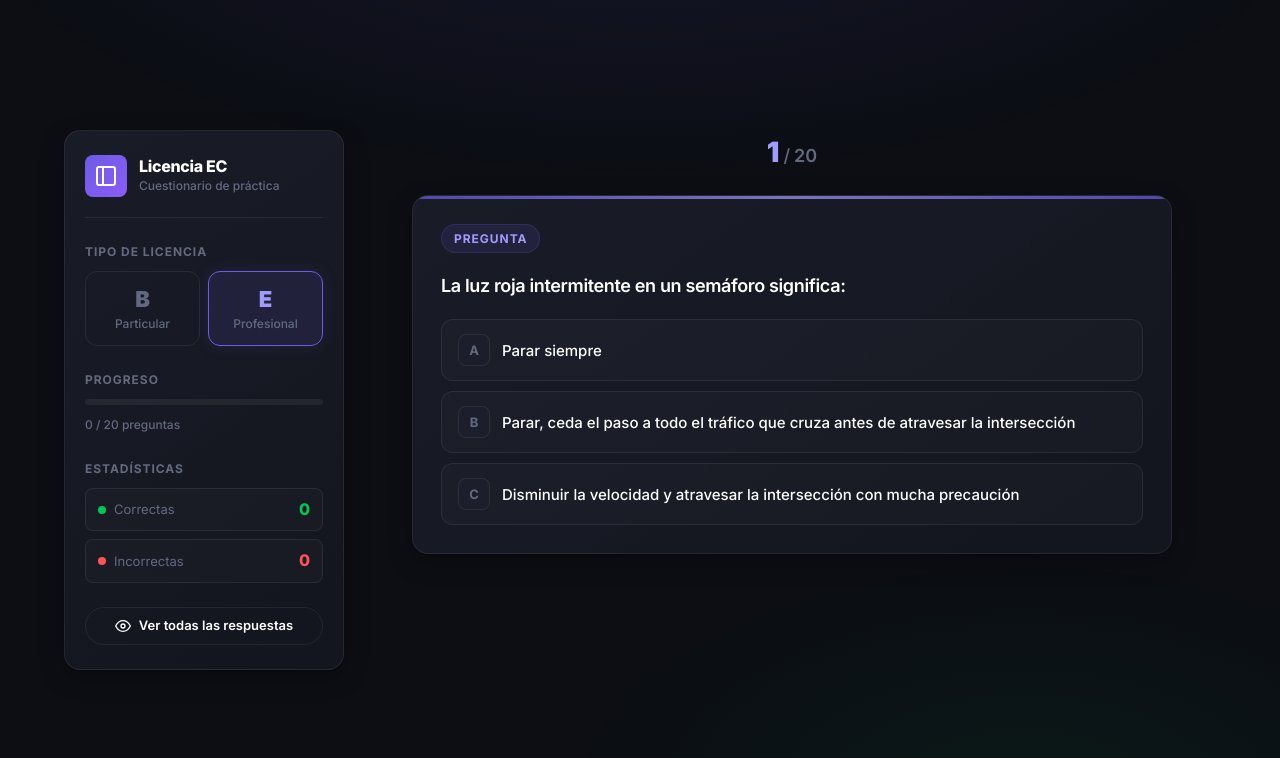
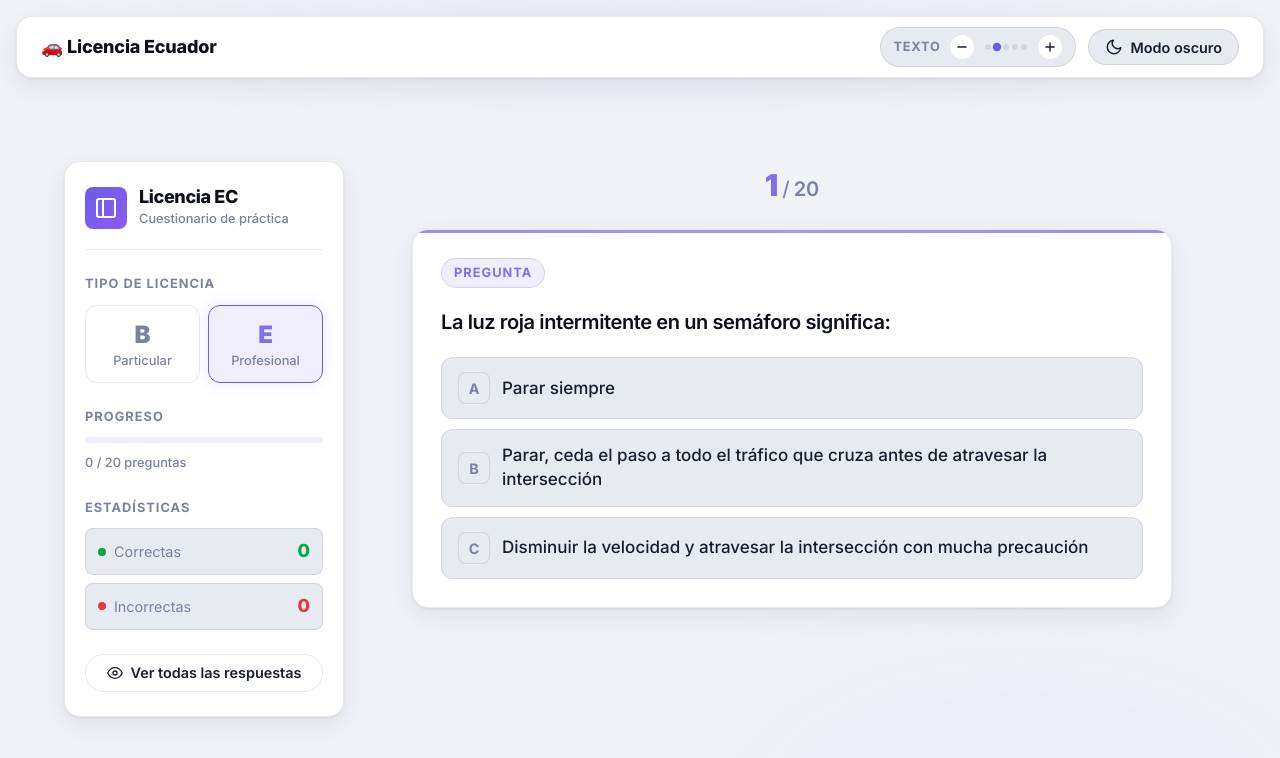
Before and after one commit to amsilvac1/CuestionarioLicenciaTipoEyB, a Vue app: page / in a window 1280 px wide. Shown: the top 758 px of the page. Built offline with nearby package versions, Linux system fonts and the light colour scheme.

Commit message:
mejora visual, agregacion para aumentar tamaño de letra y agregar modo claro y oscuro

```diff
--- a/src/App.vue
+++ b/src/App.vue
@@ -1,11 +1,297 @@
 <script setup>
+import { ref, watch, provide } from 'vue'
 import QuizView from './views/QuizView.vue'
+
+/* ── Theme ──────────────────────────────────── */
+const isDark = ref(false)
+
+watch(isDark, (dark) => {
+  if (dark) {
+    document.documentElement.classList.add('dark')
+  } else {
+    document.documentElement.classList.remove('dark')
+  }
+}, { immediate: true })
+
+function toggleTheme() {
+  isDark.value = !isDark.value
+}
+
+/* ── Font scale ─────────────────────────────── */
+// Steps: 0.85 · 1 · 1.15 · 1.30 · 1.45
+const SCALES = [0.85, 1, 1.15, 1.30, 1.45]
+const scaleIdx = ref(1)              // default = 1 (scale = 1)
+
+const fontScale = ref(SCALES[scaleIdx.value])
+
+watch(fontScale, (val) => {
+  document.documentElement.style.setProperty('--font-scale', val)
+}, { immediate: true })
+
+function increaseFontSize() {
+  if (scaleIdx.value < SCALES.length - 1) {
+    scaleIdx.value++
+    fontScale.value = SCALES[scaleIdx.value]
+  }
+}
+
+function decreaseFontSize() {
+  if (scaleIdx.value > 0) {
+    scaleIdx.value--
+    fontScale.value = SCALES[scaleIdx.value]
+  }
+}
+
+provide('isDark', isDark)
+provide('toggleTheme', toggleTheme)
+provide('fontScale', fontScale)
+provide('increaseFontSize', increaseFontSize)
+provide('decreaseFontSize', decreaseFontSize)
+provide('scaleIdx', scaleIdx)
+provide('scaleMax', SCALES.length - 1)
 </script>
 
 <template>
   <div id="app">
+    <!-- ── Global Toolbar ── -->
+    <header class="app-toolbar glass-card">
+      <div class="toolbar-left">
+        <span class="toolbar-logo">🚗 Licencia Ecuador</span>
+      </div>
+      <div class="toolbar-controls">
+        <!-- Font size controls -->
+        <div class="font-controls">
+          <span class="control-label">Texto</span>
+          <button
+            class="ctrl-btn"
+            :disabled="scaleIdx <= 0"
+            @click="decreaseFontSize"
+            title="Reducir tamaño de letra"
+            aria-label="Reducir tamaño de letra"
+          >
+            <svg width="14" height="14" viewBox="0 0 24 24" fill="none" stroke="currentColor" stroke-width="2.5" stroke-linecap="round">
+              <line x1="5" y1="12" x2="19" y2="12"/>
+            </svg>
+          </button>
+          <span class="font-indicator">
+            <span
+              v-for="(_, i) in 5"
+              :key="i"
+              class="dot"
+              :class="{ active: i === scaleIdx }"
+            ></span>
+          </span>
+          <button
+            class="ctrl-btn"
+            :disabled="scaleIdx >= scaleMax"
+            @click="increaseFontSize"
+            title="Aumentar tamaño de letra"
+            aria-label="Aumentar tamaño de letra"
+          >
+            <svg width="14" height="14" viewBox="0 0 24 24" fill="none" stroke="currentColor" stroke-width="2.5" stroke-linecap="round">
+              <line x1="12" y1="5" x2="12" y2="19"/><line x1="5" y1="12" x2="19" y2="12"/>
+            </svg>
+          </button>
+        </div>
+
+        <!-- Theme toggle -->
+        <button
+          class="theme-toggle-btn"
+          @click="toggleTheme"
+          :title="isDark ? 'Cambiar a modo claro' : 'Cambiar a modo oscuro'"
+          :aria-label="isDark ? 'Activar modo claro' : 'Activar modo oscuro'"
+        >
+          <!-- Sun icon – light mode -->
+          <svg v-if="isDark" width="18" height="18" viewBox="0 0 24 24" fill="none" stroke="currentColor" stroke-width="2" stroke-linecap="round" stroke-linejoin="round">
+            <circle cx="12" cy="12" r="5"/>
+            <line x1="12" y1="1" x2="12" y2="3"/>
+            <line x1="12" y1="21" x2="12" y2="23"/>
+            <line x1="4.22" y1="4.22" x2="5.64" y2="5.64"/>
+            <line x1="18.36" y1="18.36" x2="19.78" y2="19.78"/>
+            <line x1="1" y1="12" x2="3" y2="12"/>
+            <line x1="21" y1="12" x2="23" y2="12"/>
+            <line x1="4.22" y1="19.78" x2="5.64" y2="18.36"/>
+            <line x1="18.36" y1="5.64" x2="19.78" y2="4.22"/>
+          </svg>
+          <!-- Moon icon – dark mode -->
+          <svg v-else width="18" height="18" viewBox="0 0 24 24" fill="none" stroke="currentColor" stroke-width="2" stroke-linecap="round" stroke-linejoin="round">
+            <path d="M21 12.79A9 9 0 1 1 11.21 3 7 7 0 0 0 21 12.79z"/>
+          </svg>
+          <span class="theme-label">{{ isDark ? 'Modo claro' : 'Modo oscuro' }}</span>
+        </button>
+      </div>
+    </header>
+
     <div id="center">
       <QuizView />
     </div>
   </div>
 </template>
+
+<style>
+/* App-level styles (not scoped) */
+.app-toolbar {
+  display: flex;
+  align-items: center;
+  justify-content: space-between;
+  padding: 10px 24px;
+  margin: 16px 16px 0;
+  border-radius: var(--radius-lg);
+  gap: 16px;
+  position: sticky;
+  top: 12px;
+  z-index: 100;
+}
+
+.toolbar-left {
+  display: flex;
+  align-items: center;
+  gap: 10px;
+}
+
+.toolbar-logo {
+  font-weight: 800;
+  font-size: var(--fs-md);
+  color: var(--clr-text-h);
+  letter-spacing: -0.01em;
+}
+
+.toolbar-controls {
+  display: flex;
+  align-items: center;
+  gap: 12px;
+}
+
+/* Font controls */
+.font-controls {
+  display: flex;
+  align-items: center;
+  gap: 6px;
+  padding: 6px 12px;
+  background: var(--clr-surface-2);
+  border-radius: var(--radius-pill);
+  border: 1px solid var(--clr-border);
+}
+
+.control-label {
+  font-size: var(--fs-xs);
+  font-weight: 700;
+  color: var(--clr-text-muted);
+  text-transform: uppercase;
+  letter-spacing: 0.06em;
+  margin-right: 2px;
+}
+
+.ctrl-btn {
+  display: inline-flex;
+  align-items: center;
+  justify-content: center;
+  width: 26px;
+  height: 26px;
+  border-radius: var(--radius-pill);
+  border: 1px solid var(--clr-border);
+  background: var(--clr-surface);
+  color: var(--clr-text);
+  cursor: pointer;
+  transition:
+    background var(--t-fast) var(--ease-out),
+    border-color var(--t-fast) var(--ease-out),
+    color var(--t-fast) var(--ease-out),
+    transform var(--t-fast) var(--ease-spring);
+}
+
+.ctrl-btn:hover:not(:disabled) {
+  background: var(--clr-accent-bg);
+  border-color: var(--clr-accent);
+  color: var(--clr-accent-light);
+  transform: scale(1.1);
+}
+
+.ctrl-btn:active:not(:disabled) {
+  transform: scale(0.95);
+}
+
+.ctrl-btn:disabled {
+  opacity: 0.35;
+  cursor: not-allowed;
+}
+
+.font-indicator {
+  display: flex;
+  align-items: center;
+  gap: 3px;
+  padding: 0 4px;
+}
+
+.dot {
+  width: 6px;
+  height: 6px;
+  border-radius: 50%;
+  background: var(--clr-border);
+  transition: background var(--t-fast) var(--ease-out),
+              transform var(--t-fast) var(--ease-spring);
+}
+
+.dot.active {
+  background: var(--clr-accent);
+  transform: scale(1.4);
+}
+
+/* Theme toggle */
+.theme-toggle-btn {
+  display: inline-flex;
+  align-items: center;
+  gap: 8px;
+  padding: 8px 16px;
+  border-radius: var(--radius-pill);
+  border: 1px solid var(--clr-border);
+  background: var(--clr-surface-2);
+  color: var(--clr-text);
+  font-family: var(--ff-sans);
+  font-size: var(--fs-sm);
+  font-weight: 600;
+  cursor: pointer;
+  transition:
+    background var(--t-fast) var(--ease-out),
+    border-color var(--t-fast) var(--ease-out),
+    color var(--t-fast) var(--ease-out),
+    transform var(--t-fast) var(--ease-spring),
+    box-shadow var(--t-normal) var(--ease-out);
+}
+
+.theme-toggle-btn:hover {
+  background: var(--clr-accent-bg);
+  border-color: var(--clr-accent);
+  color: var(--clr-accent-light);
+  transform: translateY(-1px);
+  box-shadow: 0 4px 12px rgba(108, 92, 231, 0.15);
+}
+
+.theme-toggle-btn:active {
+  transform: scale(0.97);
+}
+
+.theme-label {
+  white-space: nowrap;
+}
+
+/* Responsive toolbar */
+@media (max-width: 600px) {
+  .app-toolbar {
+    margin: 10px 8px 0;
+    padding: 8px 14px;
+  }
+
+  .toolbar-logo {
+    font-size: var(--fs-sm);
+  }
+
+  .theme-label {
+    display: none;
+  }
+
+  .control-label {
+    display: none;
+  }
+}
+</style>
--- a/src/components/QuestionCard.vue
+++ b/src/components/QuestionCard.vue
@@ -229,7 +229,7 @@ function goToNext() {
   position: relative;
   width: 100%;
   max-width: 520px;
-  background: rgba(0, 0, 0, 0.25);
+  background: var(--clr-surface-2);
   border-radius: var(--radius-md);
   overflow: hidden;
   border: 1px solid var(--clr-border);
@@ -277,7 +277,7 @@ function goToNext() {
   padding: 14px 16px;
   border-radius: var(--radius-md);
   border: 1px solid var(--clr-border);
-  background: rgba(255, 255, 255, 0.02);
+  background: var(--clr-surface-2);
   color: var(--clr-text);
   font-family: var(--ff-sans);
   font-size: var(--fs-base);
--- a/src/components/Resultados.vue
+++ b/src/components/Resultados.vue
@@ -228,7 +228,7 @@ const ringOffset = computed(() => {
   align-items: center;
   gap: 24px;
   padding: 16px 24px;
-  background: rgba(255, 255, 255, 0.03);
+  background: var(--clr-surface-2);
   border-radius: var(--radius-md);
   border: 1px solid var(--clr-border);
   width: 100%;
--- a/src/style.css
+++ b/src/style.css
@@ -2,42 +2,44 @@
    DESIGN SYSTEM – Cuestionario Licencia Ecuador
    ────────────────────────────────────────────── */
 
-/* ── Custom Properties ── */
+/* ── Custom Properties – LIGHT MODE (default) ── */
 :root {
-  /* Palette */
-  --clr-bg: #0c0e14;
-  --clr-surface: #14161f;
-  --clr-surface-2: #1c1f2b;
-  --clr-border: rgba(255, 255, 255, 0.07);
-  --clr-border-h: rgba(255, 255, 255, 0.14);
+  /* Palette – Light */
+  --clr-bg: #f0f2f8;
+  --clr-surface: #ffffff;
+  --clr-surface-2: #e8eaf2;
+  --clr-border: rgba(0, 0, 0, 0.09);
+  --clr-border-h: rgba(0, 0, 0, 0.18);
 
-  --clr-text: #ffffff;
-  --clr-text-h: #ffffff;
-  --clr-text-muted: #636a80;
+  --clr-text: #1a1d2e;
+  --clr-text-h: #0d0f1a;
+  --clr-text-muted: #7a82a0;
 
   /* Accent – cool blue‑violet gradient */
   --clr-accent: #6c5ce7;
-  --clr-accent-light: #a29bfe;
-  --clr-accent-bg: rgba(108, 92, 231, 0.12);
+  --clr-accent-light: #7d6ff0;
+  --clr-accent-bg: rgba(108, 92, 231, 0.10);
 
   /* Semantic */
-  --clr-correct: #00c853;
-  --clr-correct-bg: rgba(0, 200, 83, 0.12);
-  --clr-correct-border: rgba(0, 200, 83, 0.45);
-  --clr-wrong: #ff5252;
-  --clr-wrong-bg: rgba(255, 82, 82, 0.12);
-  --clr-wrong-border: rgba(255, 82, 82, 0.45);
+  --clr-correct: #00a846;
+  --clr-correct-bg: rgba(0, 168, 70, 0.10);
+  --clr-correct-border: rgba(0, 168, 70, 0.38);
+  --clr-wrong: #e53935;
+  --clr-wrong-bg: rgba(229, 57, 53, 0.10);
+  --clr-wrong-border: rgba(229, 57, 53, 0.38);
 
   /* Typography */
   --ff-sans: 'Inter', system-ui, -apple-system, 'Segoe UI', Roboto, sans-serif;
-  --fs-xs: 0.75rem; /* 12 */
-  --fs-sm: 0.8125rem; /* 13 */
-  --fs-base: 0.9375rem; /* 15 */
-  --fs-md: 1rem; /* 16 */
-  --fs-lg: 1.125rem; /* 18 */
-  --fs-xl: 1.375rem; /* 22 */
-  --fs-2xl: 1.75rem; /* 28 */
-  --fs-3xl: 2.25rem; /* 36 */
+  /* Dynamic font scale – changed by JS via --font-scale on <html> */
+  --font-scale: 1;
+  --fs-xs:   calc(0.8rem   * var(--font-scale));  /* ~13px */
+  --fs-sm:   calc(0.9rem   * var(--font-scale));  /* ~14px */
+  --fs-base: calc(1.0625rem * var(--font-scale)); /* ~17px */
+  --fs-md:   calc(1.125rem * var(--font-scale));  /* ~18px */
+  --fs-lg:   calc(1.25rem  * var(--font-scale));  /* ~20px */
+  --fs-xl:   calc(1.5rem   * var(--font-scale));  /* ~24px */
+  --fs-2xl:  calc(1.875rem * var(--font-scale));  /* ~30px */
+  --fs-3xl:  calc(2.375rem * var(--font-scale));  /* ~38px */
 
   /* Radius */
   --radius-sm: 8px;
@@ -46,12 +48,16 @@
   --radius-xl: 20px;
   --radius-pill: 999px;
 
-  /* Shadows */
-  --shadow-card: 0 1px 2px rgba(0, 0, 0, 0.35), 0 8px 24px rgba(0, 0, 0, 0.25);
+  /* Shadows – Light */
+  --shadow-card:
+    0 1px 3px rgba(0, 0, 0, 0.08),
+    0 8px 24px rgba(0, 0, 0, 0.07);
   --shadow-elevated:
-    0 4px 12px rgba(0, 0, 0, 0.4), 0 16px 48px rgba(0, 0, 0, 0.35);
+    0 4px 12px rgba(0, 0, 0, 0.10),
+    0 16px 48px rgba(0, 0, 0, 0.08);
   --shadow-glow:
-    0 0 20px rgba(108, 92, 231, 0.25), 0 0 60px rgba(108, 92, 231, 0.1);
+    0 0 20px rgba(108, 92, 231, 0.18),
+    0 0 60px rgba(108, 92, 231, 0.07);
 
   /* Transitions */
   --ease-out: cubic-bezier(0.25, 0.46, 0.45, 0.94);
@@ -59,6 +65,40 @@
   --t-fast: 150ms;
   --t-normal: 250ms;
   --t-slow: 400ms;
+}
+
+/* ── DARK MODE – applied when <html> has class "dark" ── */
+html.dark {
+  --clr-bg: #0c0e14;
+  --clr-surface: #14161f;
+  --clr-surface-2: #1c1f2b;
+  --clr-border: rgba(255, 255, 255, 0.07);
+  --clr-border-h: rgba(255, 255, 255, 0.14);
+
+  --clr-text: #e8eaf2;
+  --clr-text-h: #ffffff;
+  --clr-text-muted: #636a80;
+
+  --clr-accent: #6c5ce7;
+  --clr-accent-light: #a29bfe;
+  --clr-accent-bg: rgba(108, 92, 231, 0.12);
+
+  --clr-correct: #00c853;
+  --clr-correct-bg: rgba(0, 200, 83, 0.12);
+  --clr-correct-border: rgba(0, 200, 83, 0.45);
+  --clr-wrong: #ff5252;
+  --clr-wrong-bg: rgba(255, 82, 82, 0.12);
+  --clr-wrong-border: rgba(255, 82, 82, 0.45);
+
+  --shadow-card:
+    0 1px 2px rgba(0, 0, 0, 0.35),
+    0 8px 24px rgba(0, 0, 0, 0.25);
+  --shadow-elevated:
+    0 4px 12px rgba(0, 0, 0, 0.4),
+    0 16px 48px rgba(0, 0, 0, 0.35);
+  --shadow-glow:
+    0 0 20px rgba(108, 92, 231, 0.25),
+    0 0 60px rgba(108, 92, 231, 0.1);
 }
 
 /* ── Reset ── */
@@ -75,6 +115,9 @@ html {
   scroll-behavior: smooth;
   -webkit-font-smoothing: antialiased;
   -moz-osx-font-smoothing: grayscale;
+  /* Smooth transition when toggling dark/light */
+  transition: background-color var(--t-normal) var(--ease-out),
+              color var(--t-normal) var(--ease-out);
 }
 
 body {
@@ -85,14 +128,31 @@ body {
   background: var(--clr-bg);
   min-height: 100dvh;
   overflow-x: hidden;
+  transition: background-color var(--t-normal) var(--ease-out),
+              color var(--t-normal) var(--ease-out);
 }
 
-/* Subtle animated gradient background */
+/* Background decorative gradient */
 body::before {
   content: '';
   position: fixed;
   inset: 0;
   z-index: -1;
+  background:
+    radial-gradient(
+      ellipse 80% 60% at 50% -20%,
+      rgba(108, 92, 231, 0.08),
+      transparent 70%
+    ),
+    radial-gradient(
+      ellipse 60% 50% at 80% 100%,
+      rgba(108, 92, 231, 0.04),
+      transparent 60%
+    );
+  pointer-events: none;
+}
+
+html.dark body::before {
   background:
     radial-gradient(
       ellipse 80% 60% at 50% -20%,
@@ -104,7 +164,6 @@ body::before {
       rgba(0, 200, 83, 0.06),
       transparent 60%
     );
-  pointer-events: none;
 }
 
 /* ── Typography ── */
@@ -120,35 +179,19 @@ h6 {
   letter-spacing: -0.02em;
 }
 
-h1 {
-  font-size: var(--fs-3xl);
-  font-weight: 800;
-}
-h2 {
-  font-size: var(--fs-2xl);
-  font-weight: 700;
-}
-h3 {
-  font-size: var(--fs-xl);
-  font-weight: 700;
-}
-h4 {
-  font-size: var(--fs-lg);
-  font-weight: 600;
-}
+h1 { font-size: var(--fs-3xl); font-weight: 800; }
+h2 { font-size: var(--fs-2xl); font-weight: 700; }
+h3 { font-size: var(--fs-xl);  font-weight: 700; }
+h4 { font-size: var(--fs-lg);  font-weight: 600; }
 
-p {
-  margin: 0;
-}
+p { margin: 0; }
 
 a {
   color: var(--clr-accent-light);
   text-decoration: none;
   transition: color var(--t-fast) var(--ease-out);
 }
-a:hover {
-  color: #fff;
-}
+a:hover { color: var(--clr-accent); }
 
 img {
   display: block;
@@ -177,6 +220,16 @@ img {
 
 /* ── Utility: Glassmorphism Card ── */
 .glass-card {
+  background: var(--clr-surface);
+  border: 1px solid var(--clr-border);
+  border-radius: var(--radius-lg);
+  box-shadow: var(--shadow-card);
+  transition: background var(--t-normal) var(--ease-out),
+              border-color var(--t-normal) var(--ease-out),
+              box-shadow var(--t-normal) var(--ease-out);
+}
+
+html.dark .glass-card {
   background: linear-gradient(
     145deg,
     rgba(28, 31, 43, 0.85),
@@ -184,9 +237,6 @@ img {
   );
   backdrop-filter: blur(16px);
   -webkit-backdrop-filter: blur(16px);
-  border: 1px solid var(--clr-border);
-  border-radius: var(--radius-lg);
-  box-shadow: var(--shadow-card);
 }
 
 /* ── Utility: Button Base ── */
@@ -211,9 +261,7 @@ img {
     border-color var(--t-fast) var(--ease-out);
 }
 
-.btn:active {
-  transform: scale(0.97);
-}
+.btn:active { transform: scale(0.97); }
 
 .btn:focus-visible {
   outline: 2px solid var(--clr-accent-light);
@@ -270,7 +318,7 @@ img {
 }
 
 .badge-wrong {
-  background: rgba(100, 106, 128, 0.15);
+  background: rgba(100, 106, 128, 0.12);
   color: var(--clr-text-muted);
   border: 1px solid rgba(100, 106, 128, 0.2);
 }
@@ -279,9 +327,13 @@ img {
 .progress-track {
   width: 100%;
   height: 6px;
-  background: rgba(255, 255, 255, 0.06);
+  background: rgba(108, 92, 231, 0.10);
   border-radius: var(--radius-pill);
   overflow: hidden;
+}
+
+html.dark .progress-track {
+  background: rgba(255, 255, 255, 0.06);
 }
 
 .progress-fill {
@@ -297,79 +349,50 @@ img {
 
 /* ── Animations ── */
 @keyframes fadeInUp {
-  from {
-    opacity: 0;
-    transform: translateY(12px);
-  }
-  to {
-    opacity: 1;
-    transform: translateY(0);
-  }
+  from { opacity: 0; transform: translateY(12px); }
+  to   { opacity: 1; transform: translateY(0); }
 }
 
 @keyframes fadeIn {
-  from {
-    opacity: 0;
-  }
-  to {
-    opacity: 1;
-  }
+  from { opacity: 0; }
+  to   { opacity: 1; }
 }
 
 @keyframes scaleIn {
-  from {
-    opacity: 0;
-    transform: scale(0.95);
-  }
-  to {
-    opacity: 1;
-    transform: scale(1);
-  }
+  from { opacity: 0; transform: scale(0.95); }
+  to   { opacity: 1; transform: scale(1); }
 }
 
 @keyframes slideInLeft {
-  from {
-    opacity: 0;
-    transform: translateX(-16px);
-  }
-  to {
-    opacity: 1;
-    transform: translateX(0);
-  }
+  from { opacity: 0; transform: translateX(-16px); }
+  to   { opacity: 1; transform: translateX(0); }
 }
 
 @keyframes pulse {
-  0%,
-  100% {
-    opacity: 1;
-  }
-  50% {
-    opacity: 0.6;
-  }
+  0%, 100% { opacity: 1; }
+  50%       { opacity: 0.6; }
 }
 
 /* ── Scrollbar ── */
-::-webkit-scrollbar {
-  width: 6px;
-}
-::-webkit-scrollbar-track {
-  background: transparent;
-}
+::-webkit-scrollbar { width: 6px; }
+::-webkit-scrollbar-track { background: transparent; }
 ::-webkit-scrollbar-thumb {
-  background: rgba(255, 255, 255, 0.1);
+  background: rgba(108, 92, 231, 0.18);
   border-radius: var(--radius-pill);
 }
 ::-webkit-scrollbar-thumb:hover {
+  background: rgba(108, 92, 231, 0.32);
+}
+
+html.dark ::-webkit-scrollbar-thumb {
+  background: rgba(255, 255, 255, 0.10);
+}
+html.dark ::-webkit-scrollbar-thumb:hover {
   background: rgba(255, 255, 255, 0.18);
 }
 
 /* ── Responsive ── */
 @media (max-width: 768px) {
-  html {
-    font-size: 15px;
-  }
-
-  #center {
-    padding: 16px 12px;
-  }
+  html { font-size: 15px; }
+  #center { padding: 16px 12px; }
 }
--- a/src/views/QuizView.vue
+++ b/src/views/QuizView.vue
@@ -365,7 +365,7 @@ inicializarQuiz()
 
 .toggle-btn:hover {
   border-color: var(--clr-border-h);
-  background: rgba(255, 255, 255, 0.03);
+  background: var(--clr-accent-bg);
 }
 
 .toggle-btn.active {
@@ -411,7 +411,7 @@ inicializarQuiz()
   gap: 8px;
   padding: 8px 12px;
   border-radius: var(--radius-sm);
-  background: rgba(255, 255, 255, 0.02);
+  background: var(--clr-surface-2);
   border: 1px solid var(--clr-border);
 }
 
```
